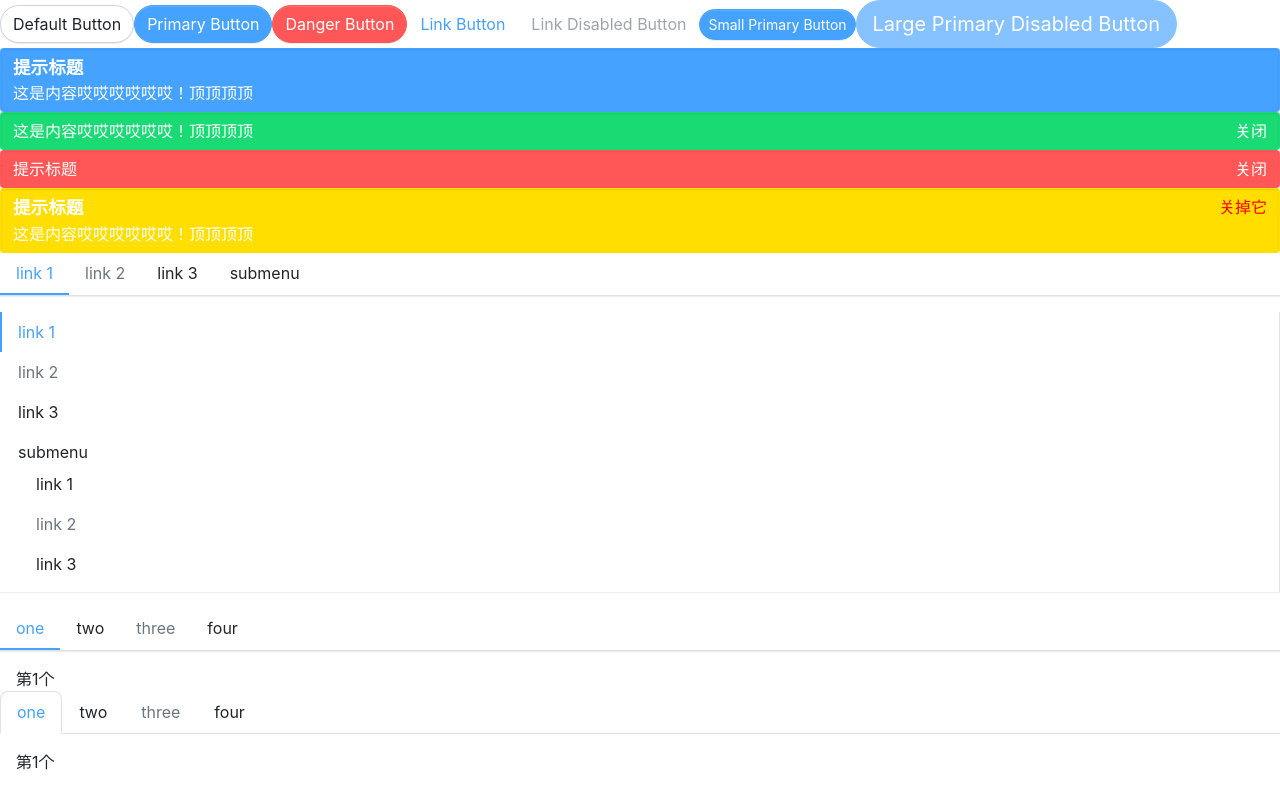
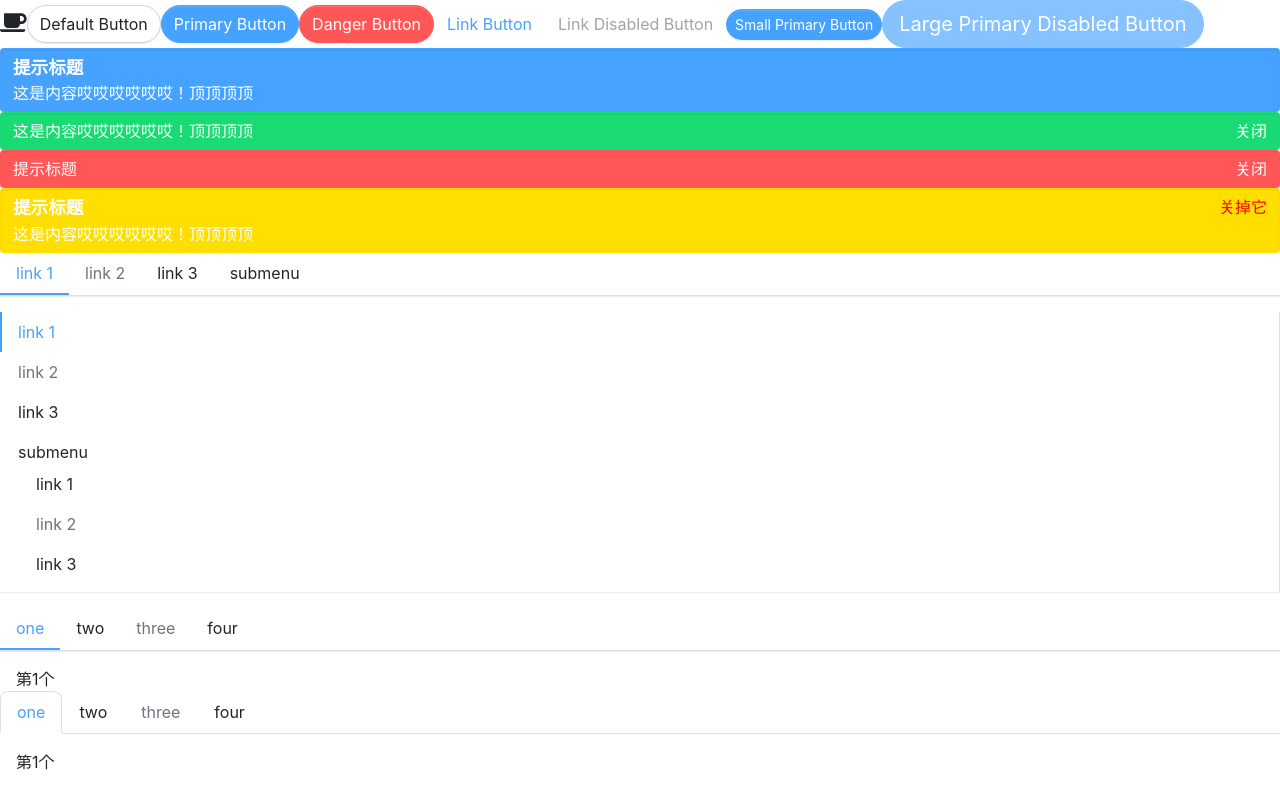
Before and after one commit to biubiubiuxixi/young-ui, a React (Create React App) app: page / in a window 1280 px wide. Built offline with nearby package versions, Linux system fonts and the light colour scheme.

Commit message:
feat:fontawesome icon 改造

```diff
--- a/package.json
+++ b/package.json
@@ -3,6 +3,9 @@
   "version": "0.1.0",
   "private": true,
   "dependencies": {
+    "@fortawesome/fontawesome-svg-core": "^1.2.35",
+    "@fortawesome/free-solid-svg-icons": "^5.15.3",
+    "@fortawesome/react-fontawesome": "^0.1.14",
     "@testing-library/jest-dom": "^5.11.4",
     "@testing-library/react": "^11.1.0",
     "@testing-library/user-event": "^12.1.10",
--- a/src/App.tsx
+++ b/src/App.tsx
@@ -5,6 +5,8 @@
  * @LastEditors: chelsea.jiang
  * @LastEditTime: 2021-05-28 22:35:34
  */
+import { library } from '@fortawesome/fontawesome-svg-core';
+import { fas } from '@fortawesome/free-solid-svg-icons';
 import Button, {ButtonSize, ButtonType} from "./components/Button/Button";
 import Alert, {AlertType} from "./components/Alert/Alert";
 import Menu from "./components/Menu/Menu";
@@ -12,11 +14,15 @@
 import SubMenu from "./components/Menu/SubMenu";
 import Tabs from "./components/Tabs/Tabs";
 import TabPane from "./components/Tabs/TabPane";
+import Icon from "./components/Icon/icon";
+
+library.add(fas);
 
 function App() {
   return (
     <div className="App">
       <header className="App-header">
+        <Icon icon="coffee" size="lg" />
         <Button onClick={(e) => console.log(e)}>Default Button</Button>
         <Button buttonType={ButtonType.Primary}>Primary Button</Button>
         <Button buttonType={ButtonType.Danger}>Danger Button</Button>
--- /dev/null
+++ b/src/components/Icon/icon.tsx
@@ -0,0 +1,21 @@
+import React from "react";
+import {FontAwesomeIconProps, FontAwesomeIcon} from "@fortawesome/react-fontawesome";
+import classNames from "classnames";
+
+export type ThemeProps = 'primary' | 'secondary' | 'success' | 'info' | 'warning' | 'danger' | 'light' | 'dark';
+
+export interface IconProps extends FontAwesomeIconProps {
+    theme?: ThemeProps;
+}
+
+const Icon: React.FC<IconProps> = (props) => {
+    const { className, theme, ...restProps } = props;
+    const classes = classNames('icon', className, {
+        [`icon-${theme}`]: theme
+    });
+    return (
+        <FontAwesomeIcon className={classes} {...restProps} />
+    )
+}
+
+export default Icon;
```
Also changed, not shown: 2 other files (tests, documents, lock files or other folders).
